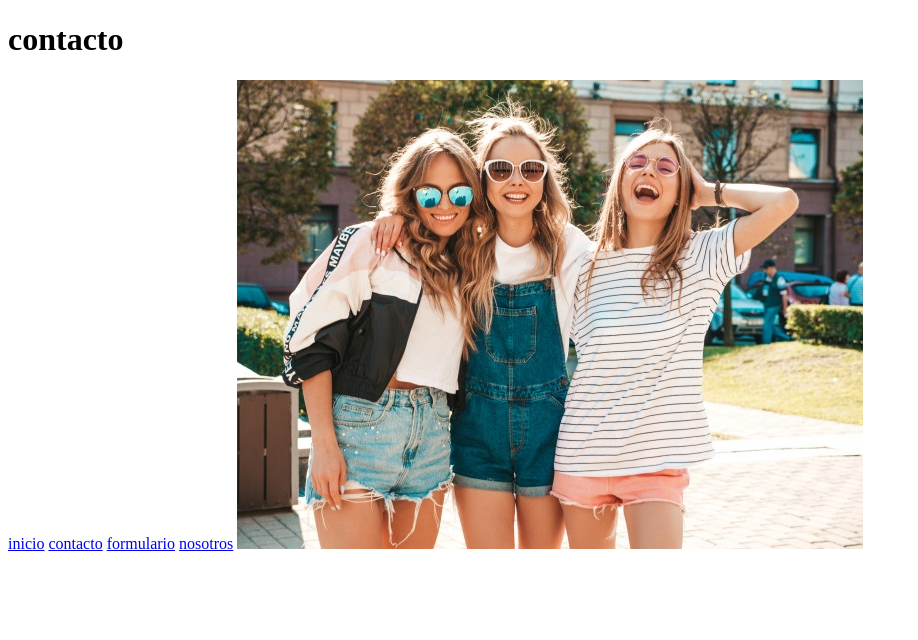
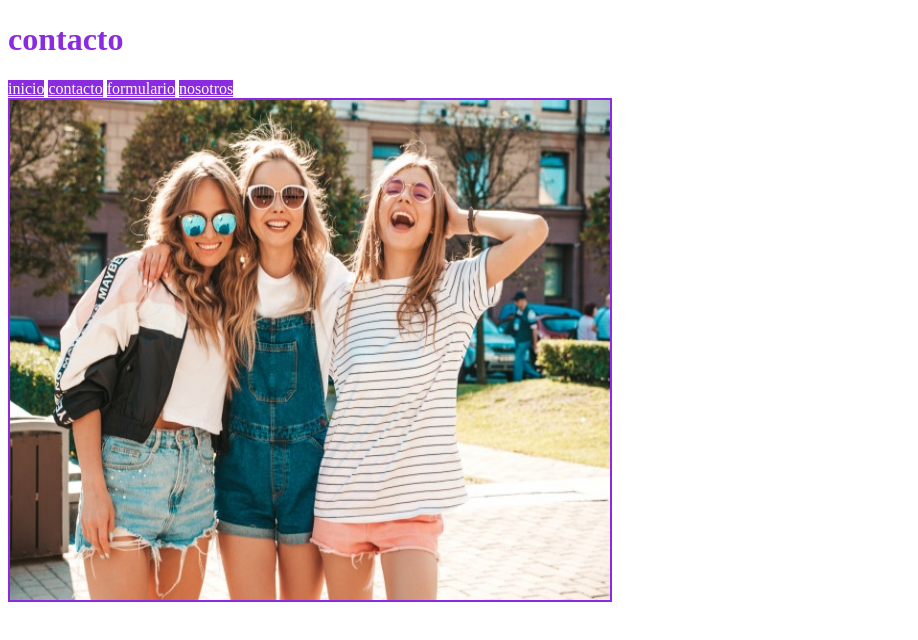
Before and after one commit to jehimidiaz2021/practicagit2, a plain HTML site: page internas/contacto.html in a window 1280 px wide. Shown: the whole page, without its empty margins (0-918 px from the left). Drawn offline with Linux system fonts and the light colour scheme.

Commit message:
Agregando estilos

```diff
--- a/css/estilos.css
+++ b/css/estilos.css
@@ -1 +1,14 @@
-im
+h1{
+    color: blueviolet;
+}
+
+a{
+    color: white;
+    background-color: blueviolet;
+}
+img{
+    border: 2px solid blueviolet;
+    width: 600px;
+    height: 500px;
+    display: block;
+}
```
